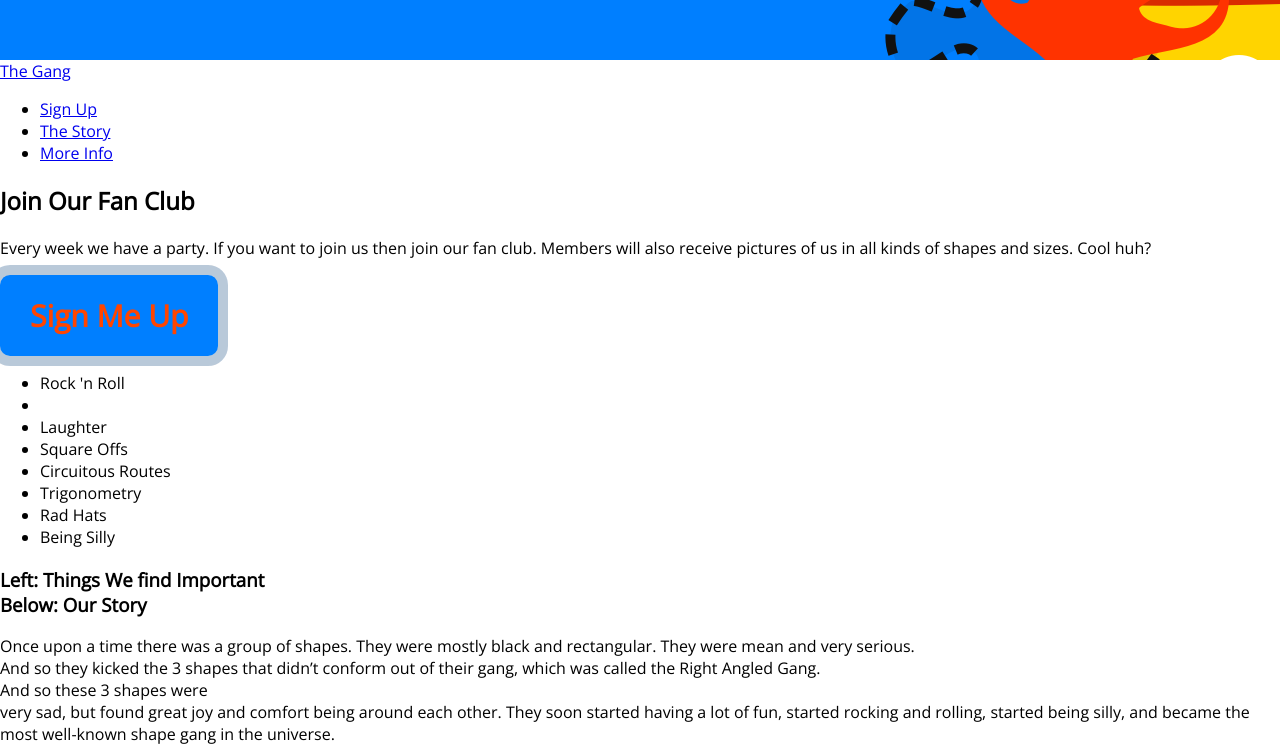
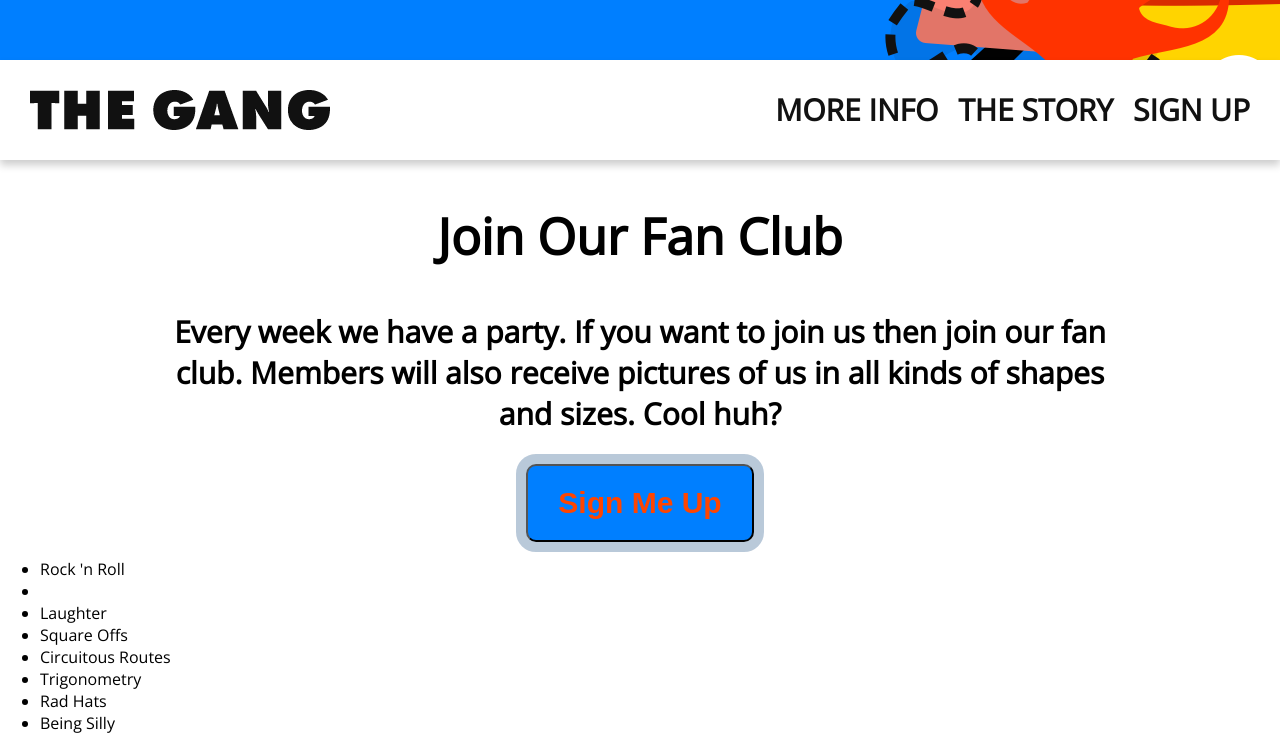
Before and after one commit to gradwexdesign/The-Gang, a plain HTML site: page index.html in a window 1280 px wide. Shown: the part 740-1490 px from the top of the page. Drawn offline with nearby package versions, Linux system fonts and the light colour scheme.

Commit message:
Fixed the Problems I had

```diff
--- a/index.html
+++ b/index.html
@@ -17,27 +17,28 @@
 		    They're the best of friends. </h3>
 		    <a class="cta alt" href="#more-info">Read More</a>
 	</div>
-	<div class="character1"><img src="img/eish-guy"></div>
+	<div class="character1"><img src="img/eish-guy.png"></div>
 	<div class="character2"><img src="img/floating-plant-guy.png"></div>
 	<div class="character3"><img src="img/relative-pot.png"></div>
 </div>
+<div id="more-info"></div>
 <nav>
 	<a href="#" class="logo">The Gang</a>
 	<ul>
 		<li>
-			<a href="#">Sign Up</a>
-		</li>
+			<a href="#">Sign Up</a></li>
 		<li><a href="#story">The Story</a></li>
     <li><a href="#more-info">More Info</a></li>
 	</ul>
 </nav>
-<div class="more-info" id="more-info">
+<div class="more-info">
+    <div class="wrapper">
 	<h2>Join Our Fan Club</h2>
 	<p>Every week we have  <span class="highlight">a party.</span>  If you want to join us then join our fan club. Members will also receive pictures of us in all kinds of shapes and sizes. Cool huh?</p>
-	<a class="cta">Sign Me Up</a>
+	<button class="cta">Sign Me Up</button>
+    </div>
 	</div>
-
-	<div class="sep">
+	<div class="sep"></div>
 	<div class="story" id="story">
 		<ul class="nb-list">
 			<li class="blue">Rock 'n Roll</li>
@@ -78,13 +79,13 @@ very sad, but found great joy and comfort being around each other. They soon sta
 				<input type="text" placeholder="Awesomeface" value="shirley"></div>
 				<div class="item">
 				<label for=""> Your Last Name</label>
-				<input type="text" placeholder="Circleface"</div>
+				<input type="text" placeholder="Circleface"></div>
 				<div class="item">
 				<label for=""> Your Favorite Color</label>
 				<input type="text" placeholder="Pink"></div>
 				<div class="item">
 				<label for=""> Your Favorite Food</label>
-				<input type="text" placeholder="Apple Pie"</div>
+				<input type="text" placeholder="Apple Pie"></div>
 				<button class="cta"> I Want In!</button>
 		    </form>
 			<button class="close">Close</button>
--- a/style.css
+++ b/style.css
@@ -89,6 +89,11 @@ outline: 10px solid rgba (0,127,255,.15);
 	margin: 14px 0 20px;
 }
 
+h2{
+	font-weight: 800;
+	font-size: 50px;
+}
+
 h3{
 	font-weight: bold
 	font-size: 30px;
@@ -99,16 +104,71 @@ h3{
 	margin: 0 0 35px;
 
 }
-/*
-<div class="hero-banner">
-		<div class="wrapper">
-			<h4> Rich from <a href="https://taptapkaboom.com">Tap Tap Kaboom</a> presents</h4>
-			<h1>The Silliest &amp; <br/>
-			Most Awesome Gang <br/>
-		    In The World!</h1>
-		    <h3>Ir's Circle Guy, Hat Guy &amp; Red Guy.<br/>
-		    They're the best of friends. </h3>
-		    <a class="cta alt" href="#more-info">Read More</a>
+
+nav{
+	height: 100px;
+	background-color: white;
+	box-shadow: 0 5px 8px rgba(0,0,0,.2);
+	position: sticky;
+	top: 0;
+}
+
+nav .logo{
+	display: block;
+	width: 300px;
+	height: 40px;
+	position: absolute; top: 50%; left: 30px;
+	margin-top: -20px;
+	background: url(img/logo.png) no-repeat 0 0;
+	background-size: 100%;
+	overflow: hidden;
+	text-indent: -999px;
+}
+nav ul{
+	padding: 0;
+	margin: 0 20px 0 0;
+
+}
+nav ul li{
+	margin: 0;
+	padding: 0;
+	display: block;
+	float: right;
+}
+
+nav ul li a{
+	display: block;
+	height: 100%;
+	box-sizing: border-box;
+	font-size: 30px;
+	text-transform: uppercase;
+	font-weight: bold;
+	color: #111111;
+	text-decoration: none;
+	padding: 35px 10px;
+	line-height: 30px;
+}
+
+.more-info{
+text-align: center;
+}
 
 
+p{
+font-weight: bold;
+font-size: 30px;
+margin: 30px 0;
+
+}
+
+/*
+<nav>
+	<a href="#" class="logo">The Gang</a>
+	<ul>
+		<li><a href="#">Sign Up</a></li>
+		<li><a href="#story">The Story</a></li>
+    <li><a href="#more-info">More Info</a></li>
+	</ul>
+</nav>
+
 */
```
Also changed, not shown: img/logo.png (added).
